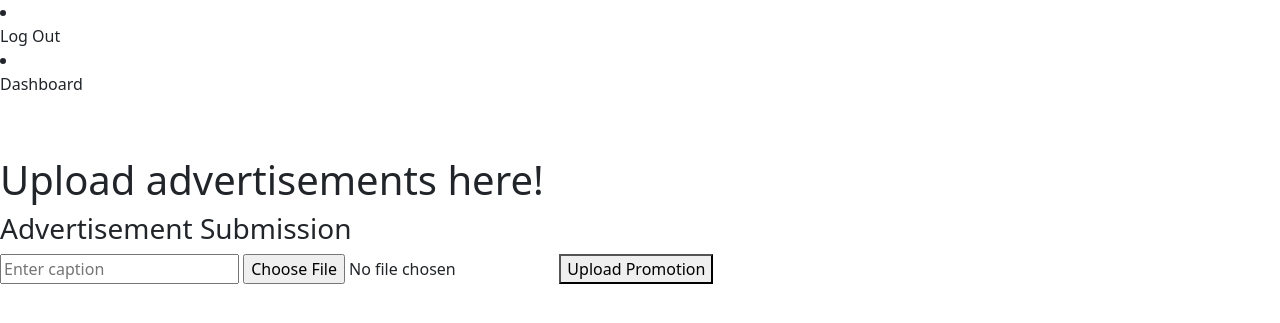
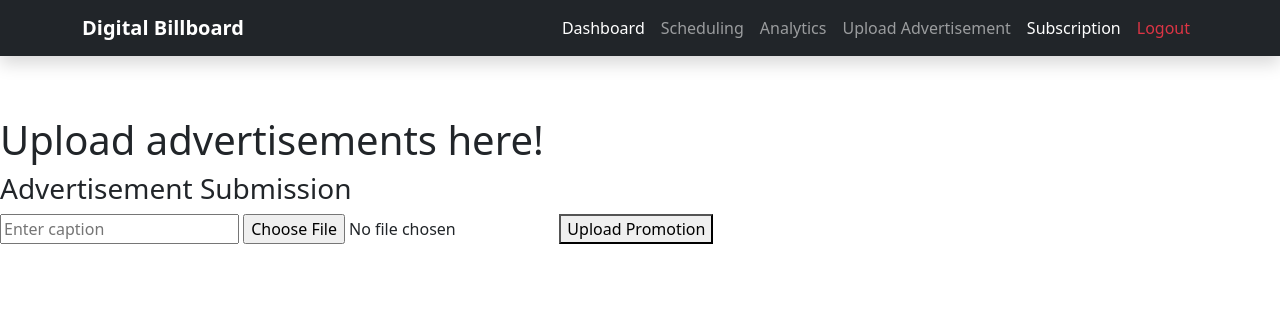
Before and after one commit to ChristianJ123ABC/BillboardAcademicInternship, a Flask app: page /uploadAdvertisement in a window 1280 px wide. Shown: the top 323 px of the page. Run offline with Flask 3, Linux system fonts and the light colour scheme; some libraries are stand-ins or nearby versions.

Commit message:
fix nav bar

```diff
--- a/templates/uploadAdvertisement.html
+++ b/templates/uploadAdvertisement.html
@@ -16,8 +16,101 @@
     <link rel="stylesheet" href="../static/styles.css">
 </head>
 <body>
-    <li class="nav-item"><a class="nav-link" href="{{ url_for('logout') }}">Log Out</a></li>
-    <li class="nav-item"><a class="nav-link" href="{{ url_for('dashboard') }}">Dashboard</a></li>
+<!-- NAVBAR -->
+
+<nav class="navbar navbar-expand-lg navbar-dark bg-dark shadow">
+
+    <div class="container">
+
+        <!-- LOGO -->
+
+        <a class="navbar-brand fw-bold" href="{{ url_for('dashboard') }}">
+            Digital Billboard
+        </a>
+
+        <!-- MOBILE MENU BUTTON -->
+
+        <button class="navbar-toggler"
+                type="button"
+                data-bs-toggle="collapse"
+                data-bs-target="#navbarNav">
+
+            <span class="navbar-toggler-icon"></span>
+
+        </button>
+
+        <!-- NAVIGATION LINKS -->
+
+        <div class="collapse navbar-collapse" id="navbarNav">
+
+            <ul class="navbar-nav ms-auto">
+
+                <!-- DASHBOARD -->
+
+                <li class="nav-item">
+                    <a class="nav-link active"
+                       href="{{ url_for('dashboard') }}">
+                        Dashboard
+                    </a>
+                </li>
+
+                <!-- SCHEDULING -->
+
+                <li class="nav-item">
+                    <a class="nav-link"
+                       href="{{ url_for('scheduling') }}">
+                        Scheduling
+                    </a>
+                </li>
+
+                <!-- ANALYTICS -->
+
+                <li class="nav-item">
+                    <a class="nav-link"
+                       href="{{ url_for('analytics') }}">
+                        Analytics
+                    </a>
+                </li>
+
+                <!-- UPLOAD -->
+
+                <li class="nav-item">
+                    <a class="nav-link"
+                       href="{{ url_for('uploadAdvertisement') }}">
+                        Upload Advertisement
+                    </a>
+                </li>
+
+                                <!-- SUBSCRIPTION -->
+
+                <li class="nav-item">
+
+                    <a class="nav-link active"
+                       href="{{ url_for('subscription') }}">
+
+                        Subscription
+
+                    </a>
+
+                </li>
+
+                <!-- LOGOUT -->
+
+                <li class="nav-item">
+                    <a class="nav-link text-danger"
+                       href="{{ url_for('logout') }}">
+                        Logout
+                    </a>
+                </li>
+
+            </ul>
+
+        </div>
+
+    </div>
+
+</nav>
+
     <!-- Div Class for flash messages to appear on screen-->
     <div class = "flash">
         {% with messages = get_flashed_messages(with_categories = true)%}
```
Also changed, not shown: templates/analytics.html (+13 -0 lines), templates/dashboard.html (+13 -0 lines), templates/scheduling.html (+13 -0 lines).
